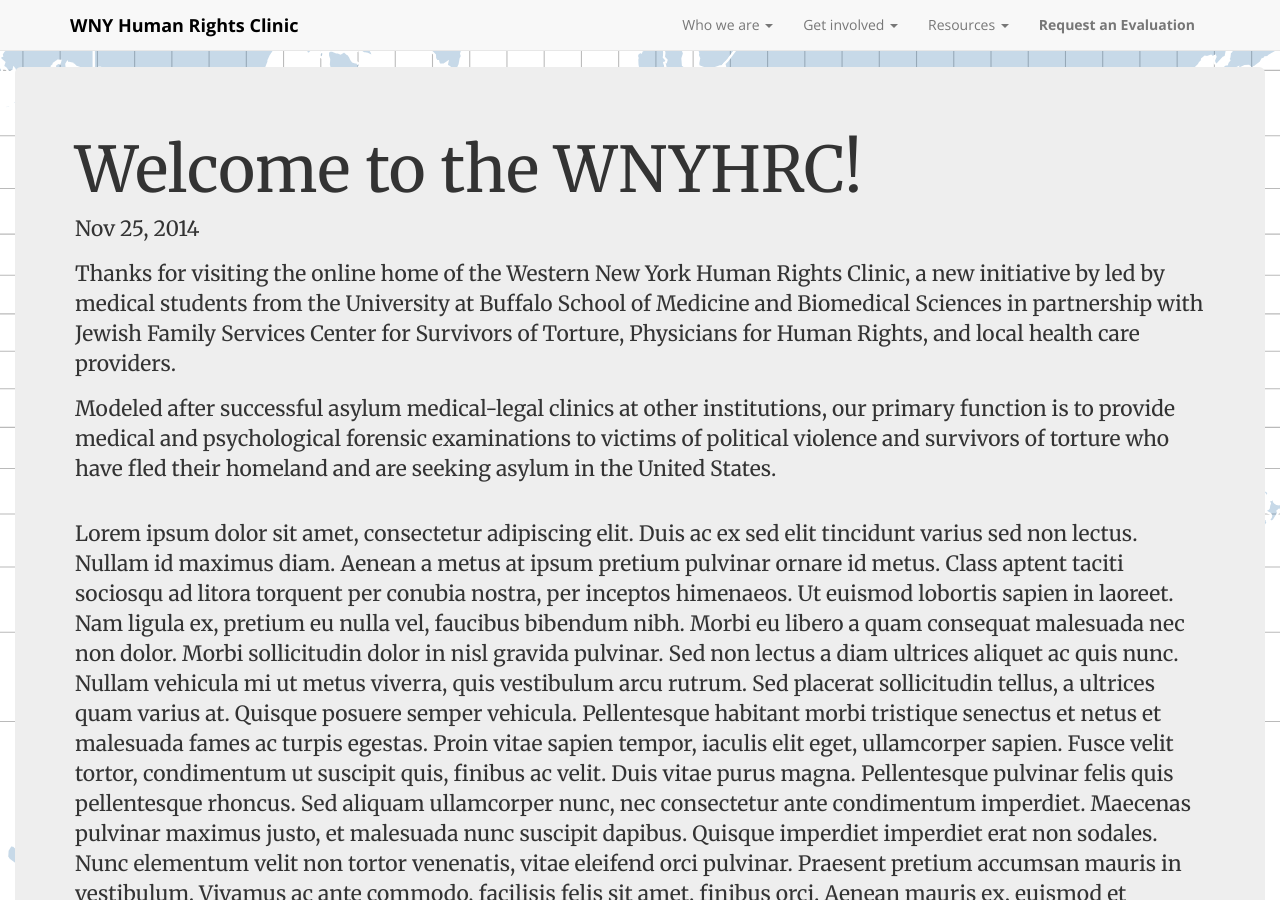
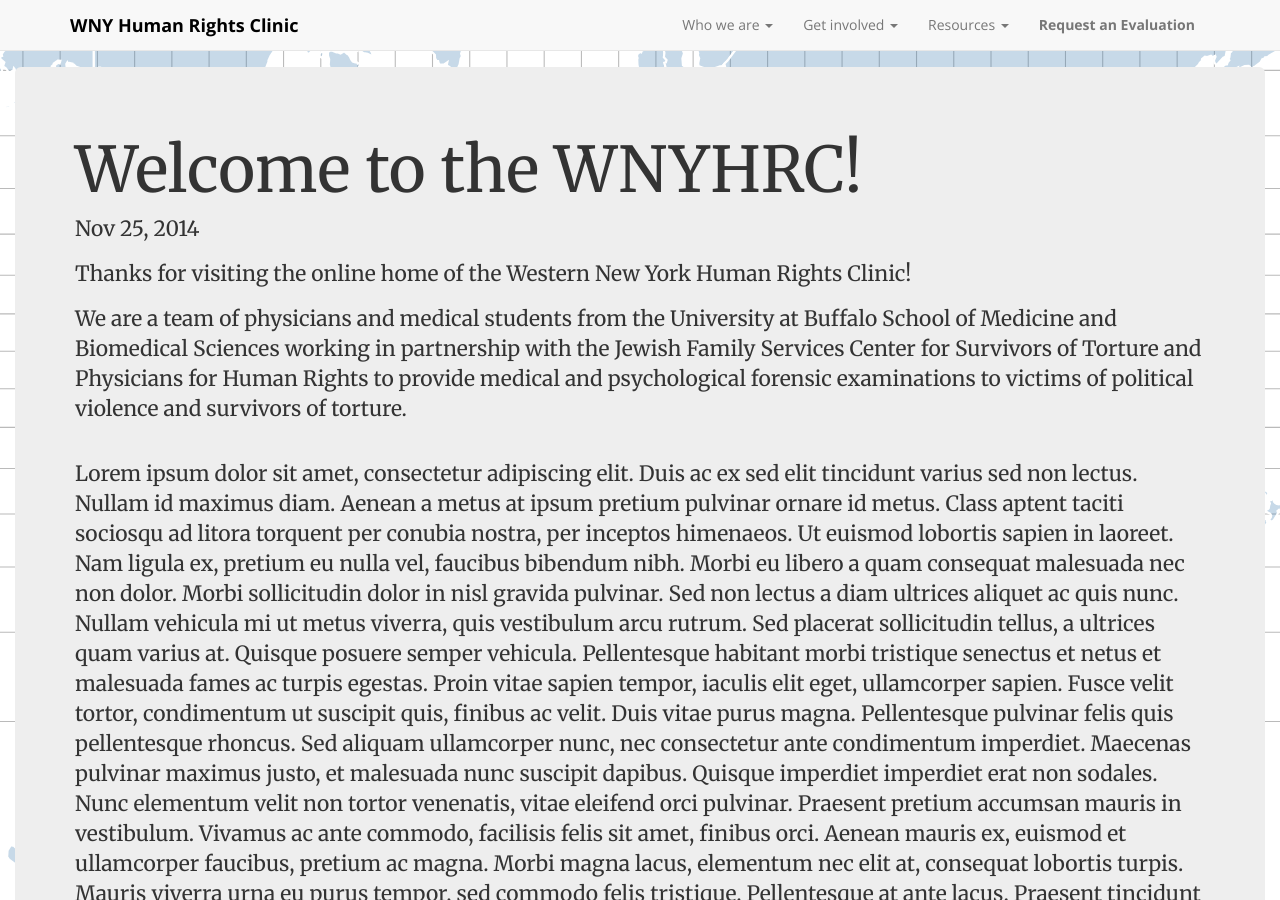
Before and after one commit to bquarant/wnyhrc, a Jekyll site: the page built from _posts/2014-11-25-welcome-to-the-wnyhrc.markdown, in a window 1280 px wide and 900 px high, scrolled down 394 px. Built offline with Jekyll 4.4.1, drawn with Linux system fonts in a browser that asks for light colours; comment, search, counter and statistics services are not loaded.

Commit message:
copy updates

```diff
--- a/_posts/2014-11-25-welcome-to-the-wnyhrc.markdown
+++ b/_posts/2014-11-25-welcome-to-the-wnyhrc.markdown
@@ -6,6 +6,6 @@
 categories: blog
 ---
 
-Thanks for visiting the online home of the Western New York Human Rights Clinic, a new initiative by led by medical students from the University at Buffalo School of Medicine and Biomedical Sciences in partnership with Jewish Family Services Center for Survivors of Torture, Physicians for Human Rights, and local health care providers.
+Thanks for visiting the online home of the Western New York Human Rights Clinic!
 
-Modeled after successful asylum medical-legal clinics at other institutions, our primary function is to provide medical and psychological forensic examinations to victims of political violence and survivors of torture who have fled their homeland and are seeking asylum in the United States.
+We are a team of physicians and medical students from the University at Buffalo School of Medicine and Biomedical Sciences working in partnership with the Jewish Family Services Center for Survivors of Torture and Physicians for Human Rights to provide medical and psychological forensic examinations to victims of political violence and survivors of torture.
--- a/data/countriesServed.csv
+++ b/data/countriesServed.csv
@@ -1,6 +1,6 @@
 id,2014
 AFG,0
-AGO,1
+AGO,2
 ALB,0
 ARE,0
 ARG,0
```
Also changed, not shown: evaluation.md (+0 -6 lines).
